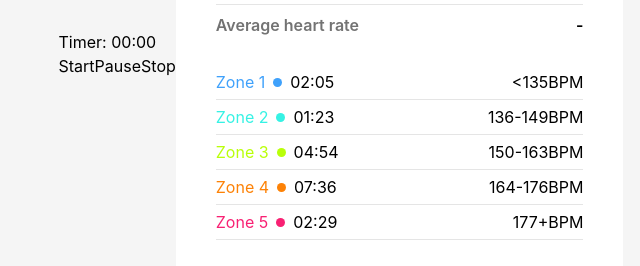
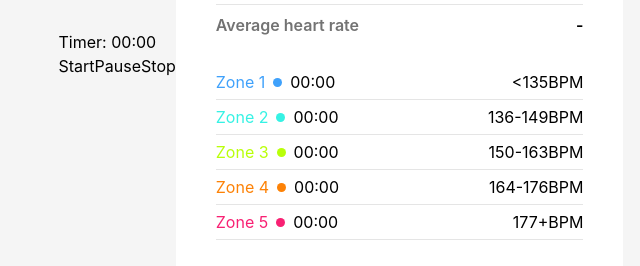
Before and after one commit to Dioguerreiro/peak-tracker, a React (Create React App) app: page /dashboard in a window 1280 px wide. Shown: the part 172-438 px from the top of the page, without its empty margins (299-939 px from the left). Built offline with nearby package versions, Linux system fonts and the light colour scheme; no server answers; sample sign-in values are in the browser's storage.

Commit message:
feat(HeartRate): component completed

```diff
--- a/src/components/HeartRate/HeartRate.tsx
+++ b/src/components/HeartRate/HeartRate.tsx
@@ -13,18 +13,45 @@ const HeartRateChart: React.FC<HeartRateChartProps> = ({
   restingHeartRate,
   maxHeartRate,
   isTimerRunning,
+  zoneTimers,
+  setZoneTimers,
 }) => {
   const setZoneColor = (newHeartRate: number) => {
     if (newHeartRate < 135) {
       setCurrentHeartRateZone("blue"); // Zone 1
+      setZoneTimers((prevTimers: number[]) => {
+        const updatedTimers: number[] = [...prevTimers];
+        updatedTimers[0] += 1;
+        return updatedTimers;
+      });
     } else if (newHeartRate >= 136 && newHeartRate <= 149) {
       setCurrentHeartRateZone("teal"); // Zone 2
+      setZoneTimers((prevTimers: number[]) => {
+        const updatedTimers: number[] = [...prevTimers];
+        updatedTimers[1] += 1;
+        return updatedTimers;
+      });
     } else if (newHeartRate >= 150 && newHeartRate <= 163) {
       setCurrentHeartRateZone("green"); // Zone 3
+      setZoneTimers((prevTimers: number[]) => {
+        const updatedTimers: number[] = [...prevTimers];
+        updatedTimers[2] += 1;
+        return updatedTimers;
+      });
     } else if (newHeartRate >= 164 && newHeartRate <= 176) {
       setCurrentHeartRateZone("orange"); // Zone 4
+      setZoneTimers((prevTimers: number[]) => {
+        const updatedTimers: number[] = [...prevTimers];
+        updatedTimers[3] += 1;
+        return updatedTimers;
+      });
     } else {
       setCurrentHeartRateZone("red"); // Zone 5
+      setZoneTimers((prevTimers: number[]) => {
+        const updatedTimers: number[] = [...prevTimers];
+        updatedTimers[4] += 1;
+        return updatedTimers;
+      });
     }
   };
 
@@ -48,7 +75,10 @@ const HeartRateChart: React.FC<HeartRateChartProps> = ({
       setCurrentHearRate(newHeartRate);
 
       // Update heartRateData using the setHeartRateData function
-      setcurrentHeartRateData((prevData: number[]) => [...prevData, Math.round(newHeartRate)]);
+      setcurrentHeartRateData((prevData: number[]) => [
+        ...prevData,
+        Math.round(newHeartRate),
+      ]);
       calculateHeartRateAvg();
     } catch (error) {
       console.error("Error in simulateHeartRate:", error);
@@ -64,11 +94,19 @@ const HeartRateChart: React.FC<HeartRateChartProps> = ({
     }
   };
 
+  const formatTime = (seconds: number): string => {
+    const formattedMinutes = Math.floor(seconds / 60).toString().padStart(2, "0");
+    const formattedSeconds = (seconds % 60).toString().padStart(2, "0");
+
+    return `${formattedMinutes}:${formattedSeconds}`;
+  };
+
+
   useEffect(() => {
     let intervalId: NodeJS.Timeout;
 
     if (isTimerRunning) {
-      intervalId = setInterval(simulateHeartRate, 2000); // Update every 2 seconds
+      intervalId = setInterval(simulateHeartRate, 1000); // Update every second
     }
 
     return () => {
@@ -185,7 +223,7 @@ const HeartRateChart: React.FC<HeartRateChartProps> = ({
           <div className="flex items-center gap-2">
             <span className="text-spc_blue-50">Zone 1</span>
             <div className="w-[9px] h-[9px] bg-spc_blue-50 rounded-full"></div>
-            <span>02:05</span>
+            <span>{formatTime(zoneTimers[0])}</span>
           </div>
           <span>&#60;135BPM</span>
         </div>
@@ -193,7 +231,7 @@ const HeartRateChart: React.FC<HeartRateChartProps> = ({
           <div className="flex items-center gap-2">
             <span className="text-spc_teal-50">Zone 2</span>
             <div className="w-[9px] h-[9px] bg-spc_teal-50 rounded-full"></div>
-            <span>01:23</span>
+            <span>{formatTime(zoneTimers[1])}</span>
           </div>
           <span>136-149BPM</span>
         </div>
@@ -201,7 +239,7 @@ const HeartRateChart: React.FC<HeartRateChartProps> = ({
           <div className="flex items-center gap-2">
             <span className="text-spc_green-50">Zone 3</span>
             <div className="w-[9px] h-[9px] bg-spc_green-50 rounded-full"></div>
-            <span>04:54</span>
+            <span>{formatTime(zoneTimers[2])}</span>
           </div>
           <span>150-163BPM</span>
         </div>
@@ -209,7 +247,7 @@ const HeartRateChart: React.FC<HeartRateChartProps> = ({
           <div className="flex items-center gap-2">
             <span className="text-spc_orange-50">Zone 4</span>
             <div className="w-[9px] h-[9px] bg-spc_orange-50 rounded-full"></div>
-            <span>07:36</span>
+            <span>{formatTime(zoneTimers[3])}</span>
           </div>
           <span>164-176BPM</span>
         </div>
@@ -217,7 +255,7 @@ const HeartRateChart: React.FC<HeartRateChartProps> = ({
           <div className="flex items-center gap-2">
             <span className="text-spc_red-50">Zone 5</span>
             <div className="w-[9px] h-[9px] bg-spc_red-50 rounded-full"></div>
-            <span>02:29</span>
+            <span>{formatTime(zoneTimers[4])}</span>
           </div>
           <span>177+BPM</span>
         </div>
--- a/src/components/HeartRate/HeartRate.types.ts
+++ b/src/components/HeartRate/HeartRate.types.ts
@@ -7,6 +7,8 @@ interface HeartRateChartProps {
   setcurrentHeartRateData: (updateFunction: (prevData: number[]) => number[]) => void;
   currentAvgHeartRate: number;
   setCurrentAvgHeartRate: (newAvgHeartRate: number) => void;
+  zoneTimers: number[];
+  setZoneTimers: (updateFunction: (prevTimers: number[]) => number[]) => void;
   restingHeartRate: number;
   maxHeartRate: number;
   isTimerRunning: boolean;
--- a/src/pages/Dashboard.tsx
+++ b/src/pages/Dashboard.tsx
@@ -33,13 +33,17 @@ const Dashboard = () => {
     setCurrentHeartRateZone("");
     setcurrentHeartRateData([]);
     setCurrentAvgHeartRate(0);
+    setZoneTimers([0, 0, 0, 0, 0]);
   };
 
   // Heart rate controllers
   const [currentHeartRate, setCurrentHearRate] = useState<number>(0);
   const [currentHeartRateZone, setCurrentHeartRateZone] = useState<string>("");
-  const [currentHeartRateData, setcurrentHeartRateData] = useState<number[]>([]);
+  const [currentHeartRateData, setcurrentHeartRateData] = useState<number[]>(
+    []
+  );
   const [currentAvgHeartRate, setCurrentAvgHeartRate] = useState<number>(0);
+  const [zoneTimers, setZoneTimers] = useState([0, 0, 0, 0, 0]);
 
   return (
     <section
@@ -67,7 +71,9 @@ const Dashboard = () => {
         setcurrentHeartRateData={setcurrentHeartRateData}
         currentAvgHeartRate={currentAvgHeartRate}
         setCurrentAvgHeartRate={setCurrentAvgHeartRate}
-        />
+        zoneTimers={zoneTimers}
+        setZoneTimers={setZoneTimers}
+      />
     </section>
   );
 };
```
